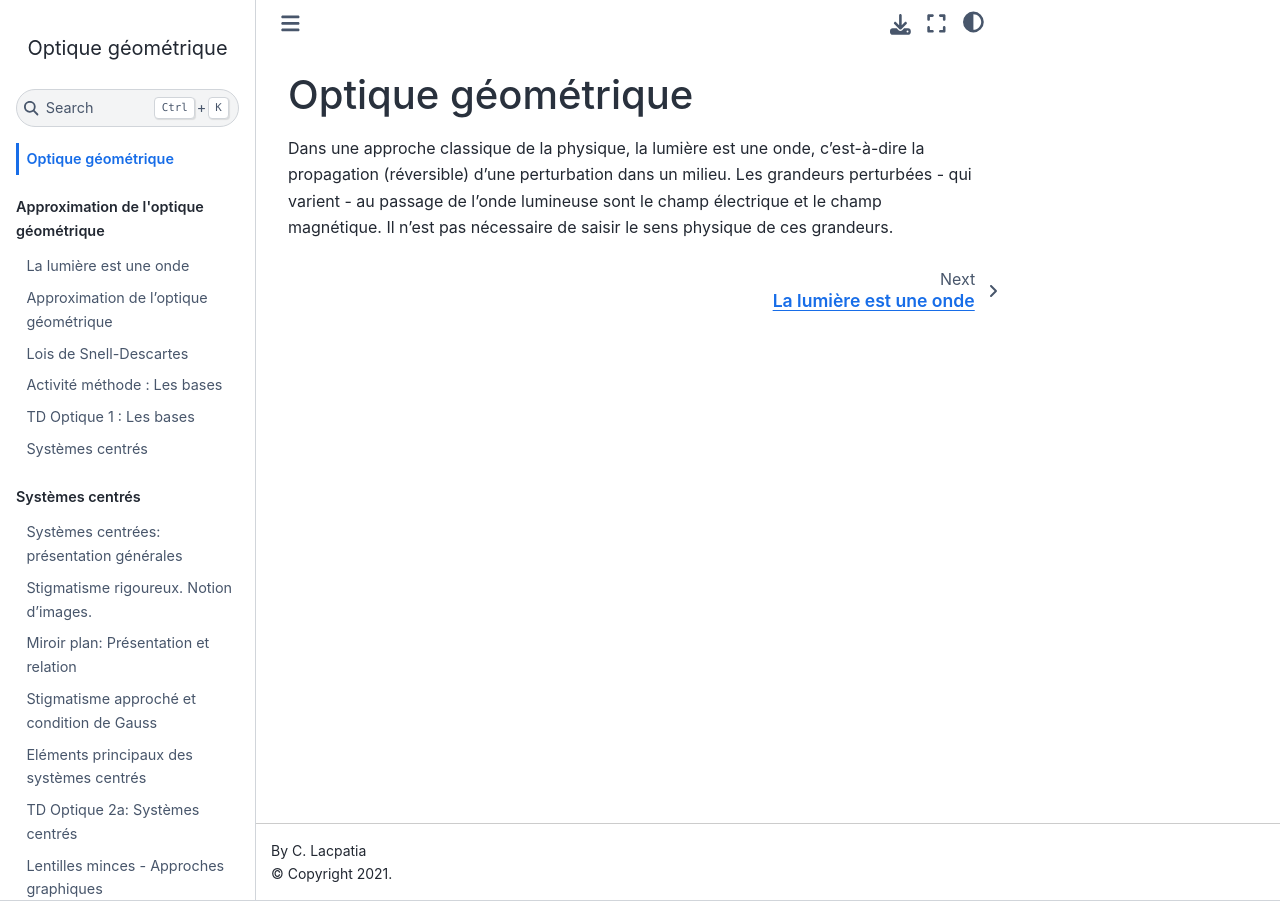
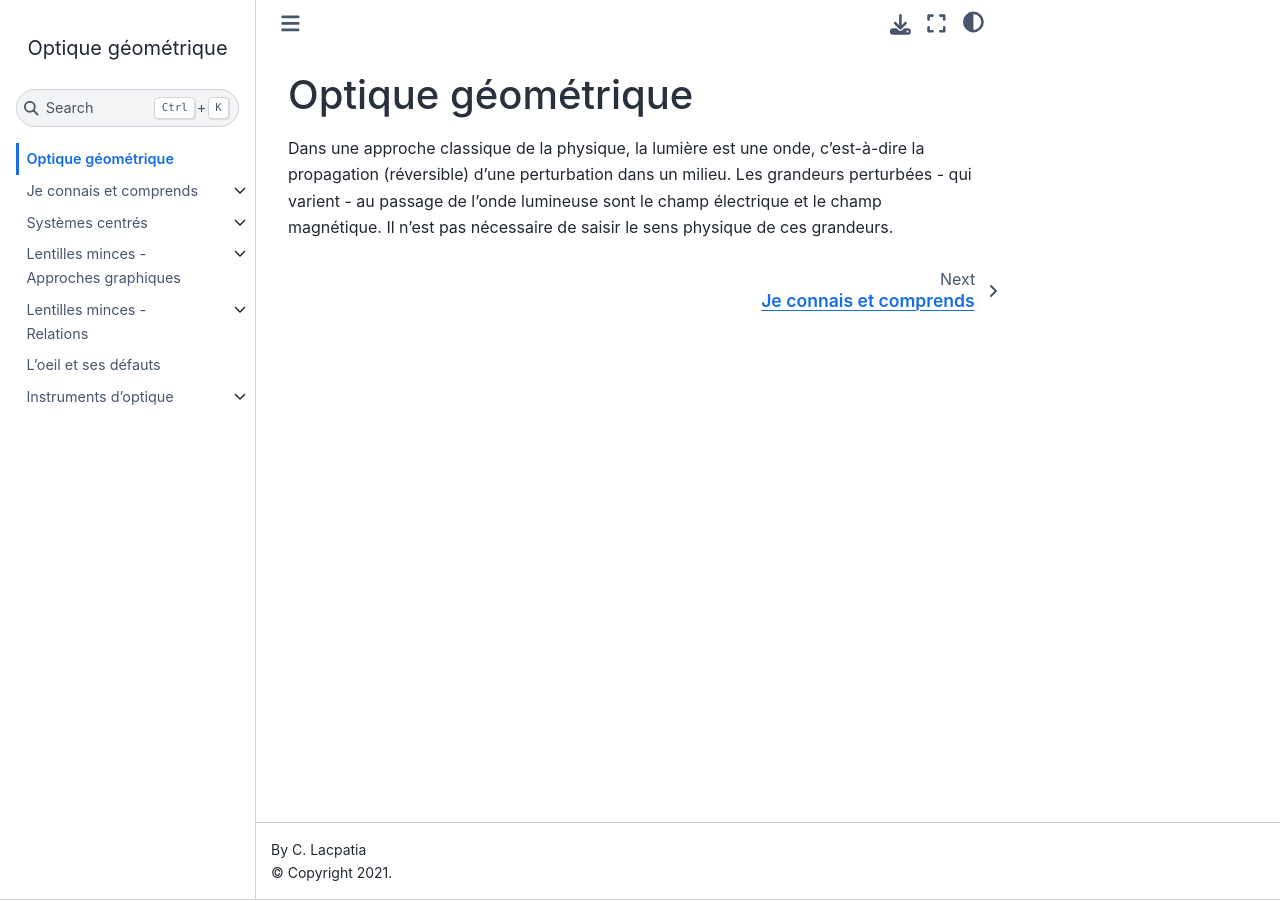
Before and after one commit to pcsi3physiquestan/optique_sources, a Jupyter Book: the page built from optique.md, in a window 1280 px wide. Built offline with Jupyter Book 1.0.4 settings and Sphinx 7.4.7 and the Sphinx Book theme 1.1.4, drawn with Linux system fonts in a browser that asks for light colours; pages that are not in the unit, such as notebooks, are missing from menus.

Commit message:
Mise à jour des sources

```diff
--- a/_toc.yml
+++ b/_toc.yml
@@ -1,30 +1,31 @@
 format: jb-book
 root: optique
 
-parts:
-  - caption: Approximation de l'optique géométrique
-    chapters:
+chapters:
+  - file: notebook/bases
+    sections:
     - file: notebook/ondes
     - file: notebook/approx
     - file: notebook/snell
+    - file: notebook/snell_methodes
     - file: notebook/fibre
     - file: notebook/td_bases
-    - file: notebook/sys_centres
-  - caption: Systèmes centrés
-    chapters:
+  - file: notebook/sys_centres
+    sections:
     - file: notebook/s_cen_gene
     - file: notebook/stigmatisme
     - file: notebook/miroir
     - file: notebook/gauss
     - file: notebook/elements
     - file: notebook/td_s_cen
-    - file: notebook/lentilles_g
-  - caption: Lentilles minces
-    chapters:
+  - file: notebook/lentilles_g
+    sections:
     - file: notebook/lent_pres
     - file: notebook/lent_rayons
     - file: notebook/ex_app_lent_g
     - file: notebook/td_lentilles_g
+  - file: notebook/lentilles_an
+    sections:
     - file: notebook/l_relations
     - file: notebook/l_exemple
     - file: notebook/ex_app_lent_an
@@ -33,11 +34,9 @@ parts:
       - file: notebook/l_meth_esp
       - file: notebook/l_meth_proj
     - file: notebook/td_lentilles_an
-  - caption: L'oeil et ses défauts
-    chapters:
-    - file: notebook/oeil
-  - caption: Instruments d'optique
-    chapters:
+  - file: notebook/oeil
+  - file: notebook/instruments
+    sections:
     - file: notebook/instr_loupe
     - file: notebook/instr_meth
       sections:
```
